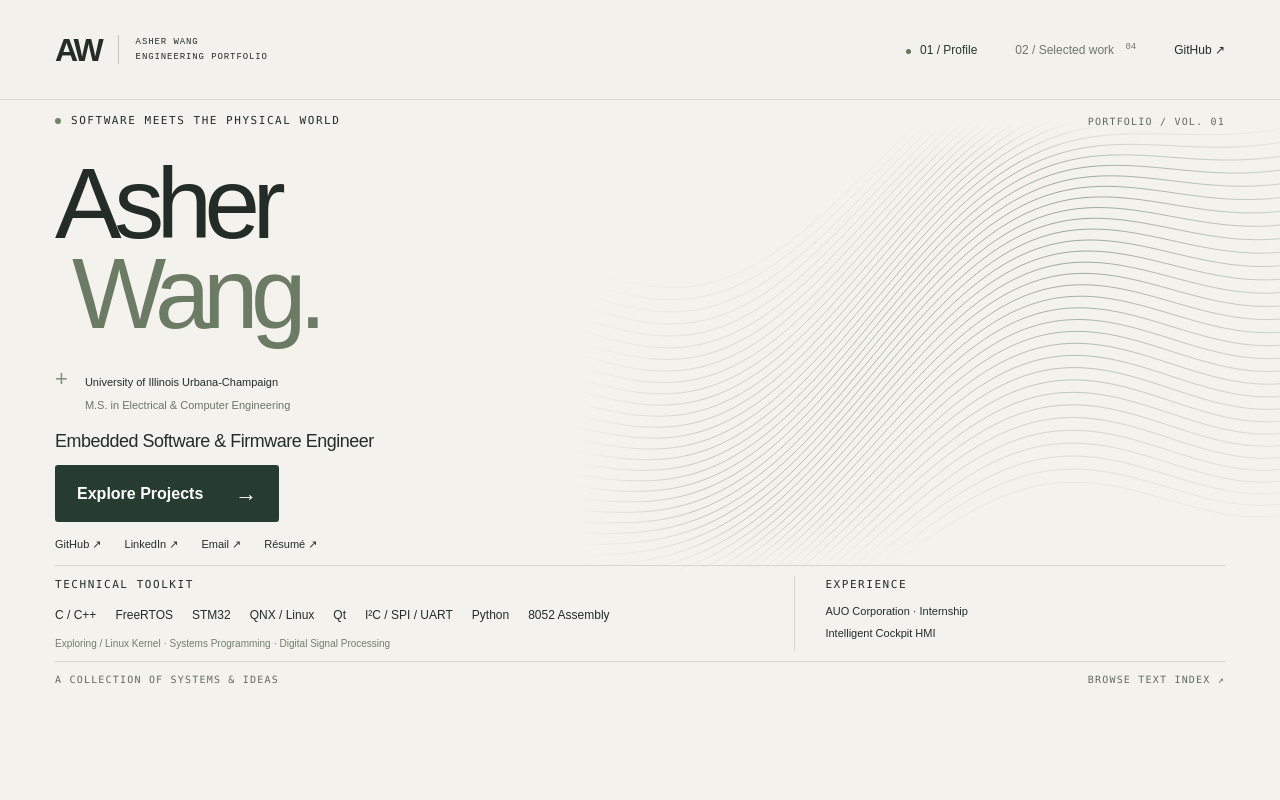
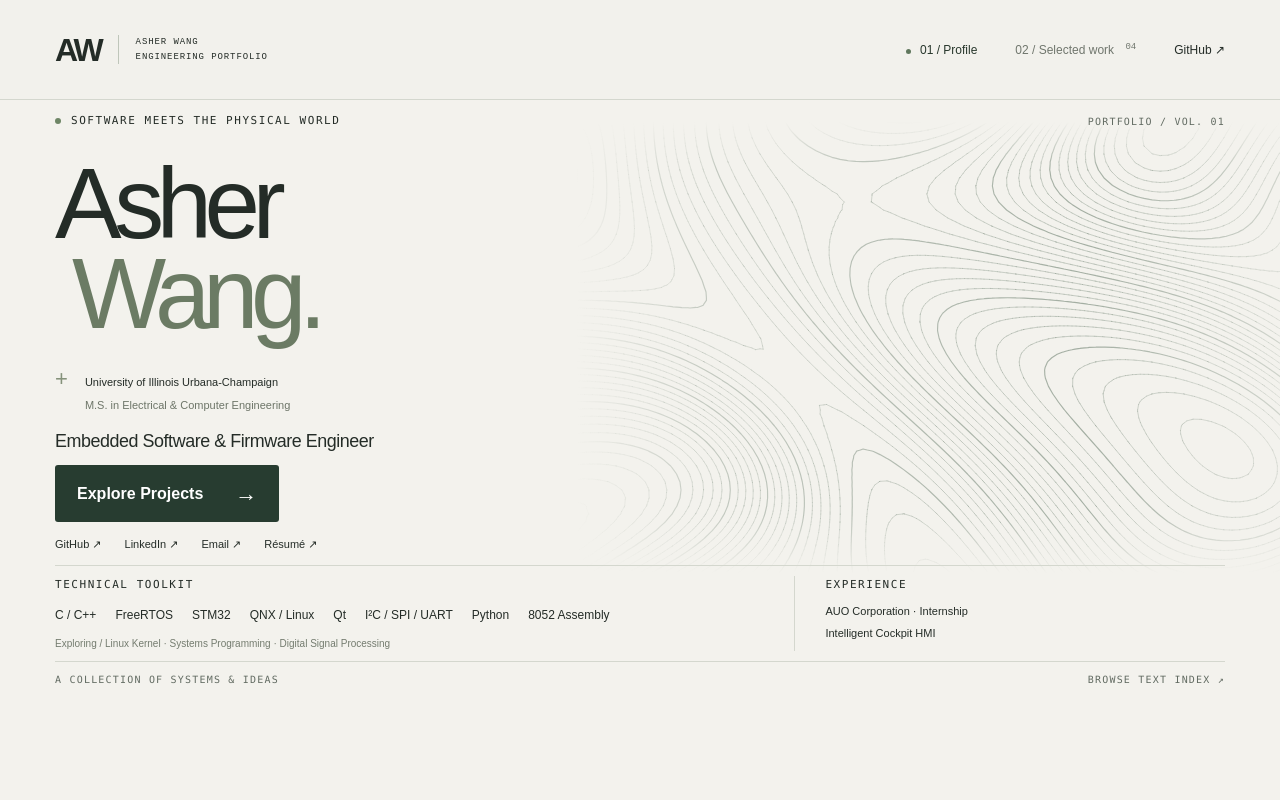
Before and after one commit to Asher-BoSiang/asher-bosiang.github.io, an Astro site: page / in a window 1280 px wide. Shown: the top 800 px of the page. Built offline with nearby package versions, Linux system fonts and the light colour scheme; Astro itself is replaced by a stand-in of ours.

Commit message:
Trace smooth terrain contours and gently reduce pointer displacement

```diff
--- a/src/components/ProfileWaves.tsx
+++ b/src/components/ProfileWaves.tsx
@@ -1,4 +1,48 @@
 import { useEffect, useRef } from 'react';
+
+type Point = {x: number; y: number};
+type Sample = Point & {elevation: number};
+
+// Intersect a smooth height field with evenly spaced elevation planes.
+function terrainContours(width: number, height: number) {
+  const levels: Point[][] = Array.from({length: 38}, () => []);
+  const step = 8;
+  function sample(x: number, y: number): Sample {
+    const u = x/width, v = y/height;
+    const ridge = u + .12*Math.sin(4.8*v + .6) + .047*Math.sin(8*u - 4*v);
+    const valley = v + .11*Math.sin(5.3*u) + .05*Math.cos(6*u + 3*v);
+    const elevation = .49*Math.cos(6.3*ridge - 2.6*valley)
+      + .32*Math.sin(5.8*valley + 1.7*ridge)
+      + .18*Math.cos(7.7*ridge + 5*valley);
+    return {x,y,elevation};
+  }
+  function slice(a: Sample,b: Sample,c: Sample) {
+    const points = [a,b,c];
+    const low = Math.ceil((Math.min(a.elevation,b.elevation,c.elevation)+1)*18);
+    const high = Math.floor((Math.max(a.elevation,b.elevation,c.elevation)+1)*18);
+    for(let level=low;level<=high;level++){
+      const h = level/18-1;
+      for(let edge=0;edge<3;edge++){
+        const start=points[edge], end=points[(edge+1)%3];
+        if ((start.elevation<h) === (end.elevation<h)) continue;
+        const t=(h-start.elevation)/(end.elevation-start.elevation);
+        levels[level].push({x:start.x+t*(end.x-start.x),y:start.y+t*(end.y-start.y)});
+      }
+    }
+  }
+  const columns = Math.ceil(width/step)+1;
+  const row = (y:number) => Array.from({length:columns},(_,i)=>sample(i*step,y));
+  let upper = row(0);
+  for(let y=step;y<height+step;y+=step){
+    const lower=row(y);
+    for(let i=1;i<columns;i++){
+      slice(upper[i-1],upper[i],lower[i]);
+      slice(upper[i-1],lower[i],lower[i-1]);
+    }
+    upper=lower;
+  }
+  return levels;
+}
 
 export default function ProfileWaves({active}: {active: boolean}) {
   const ref = useRef<HTMLCanvasElement>(null);
@@ -14,13 +58,14 @@ export default function ProfileWaves({active}: {active: boolean}) {
     let frame = 0;
     let width = 0;
     let height = 0;
+    let contours: Point[][] = [];
 
     function draw(now: number) {
       frame = 0;
       if (!ctx || !width || !height) return;
       ripples = ripples.filter(r => now - r.start < 1050);
       const contactAge = contact ? (now-contact.start)/420 : 1;
-      const contactLift = 21 * Math.max(0, 1-contactAge)**2;
+      const contactLift = 18 * Math.max(0, 1-contactAge)**2;
       ctx.clearRect(0, 0, width, height);
       const ink = ctx.createLinearGradient(0, 0, width, 0);
       ink.addColorStop(0, 'rgba(102,122,105,0)');
@@ -29,29 +74,28 @@ export default function ProfileWaves({active}: {active: boolean}) {
       ink.addColorStop(1, 'rgba(102,122,105,.28)');
       ctx.strokeStyle = ink;
       ctx.lineWidth = 1;
-      const rows = 46;
-      for (let row = 0; row < rows; row++) {
-        const v = row / (rows - 1);
-        ctx.globalAlpha = .15 + .85 * Math.sin(v*Math.PI);
+      ctx.lineCap = 'round';
+      contours.forEach((segments, level) => {
+        const indexContour = level % 5 === 0;
+        ctx.lineWidth = indexContour ? 1.15 : .8;
+        ctx.globalAlpha = indexContour ? .91 : .67;
         ctx.beginPath();
-        for (let x = 0; x <= width + 4; x += 4) {
-          const u = x/width;
-          const bend = .13*Math.sin(5.4*u + 2.1*v) + .055*Math.sin(9*u - 1.6*v);
-          const y = height*(.32 + 1.06*v - .68*u + bend);
+        for (let i=0;i<segments.length;i++) {
+          const {x,y} = segments[i];
           let offset = 0;
           for (const ripple of ripples) {
             const age = (now-ripple.start)/1000;
             const radius = Math.hypot(x-ripple.x, y-ripple.y);
             const crest = (radius-age*145)/42;
-            offset += 2.8*Math.exp(-crest*crest)*(1-age/1.05)**3;
+            offset += 2.55*Math.exp(-crest*crest)*(1-age/1.05)**3;
           }
           const proximity = contact && contactLift ? Math.exp(-((x-contact.x)**2 + (y-contact.y)**2)/3800) : 0;
           const displacedY = y - contactLift*proximity + 3*Math.tanh(offset/3);
-          if (x === 0) ctx.moveTo(x,displacedY);
+          if (i % 2 === 0) ctx.moveTo(x,displacedY);
           else ctx.lineTo(x,displacedY);
         }
         ctx.stroke();
-      }
+      });
       if (ripples.length || contactLift) frame = requestAnimationFrame(draw);
     }
     function resize() {
@@ -59,6 +103,7 @@ export default function ProfileWaves({active}: {active: boolean}) {
       const bounds = canvas.getBoundingClientRect();
       width = bounds.width;
       height = bounds.height;
+      contours = width && height ? terrainContours(width,height) : [];
       const scale = Math.min(devicePixelRatio, 2);
       canvas.width = Math.round(width*scale);
       canvas.height = Math.round(height*scale);
```
